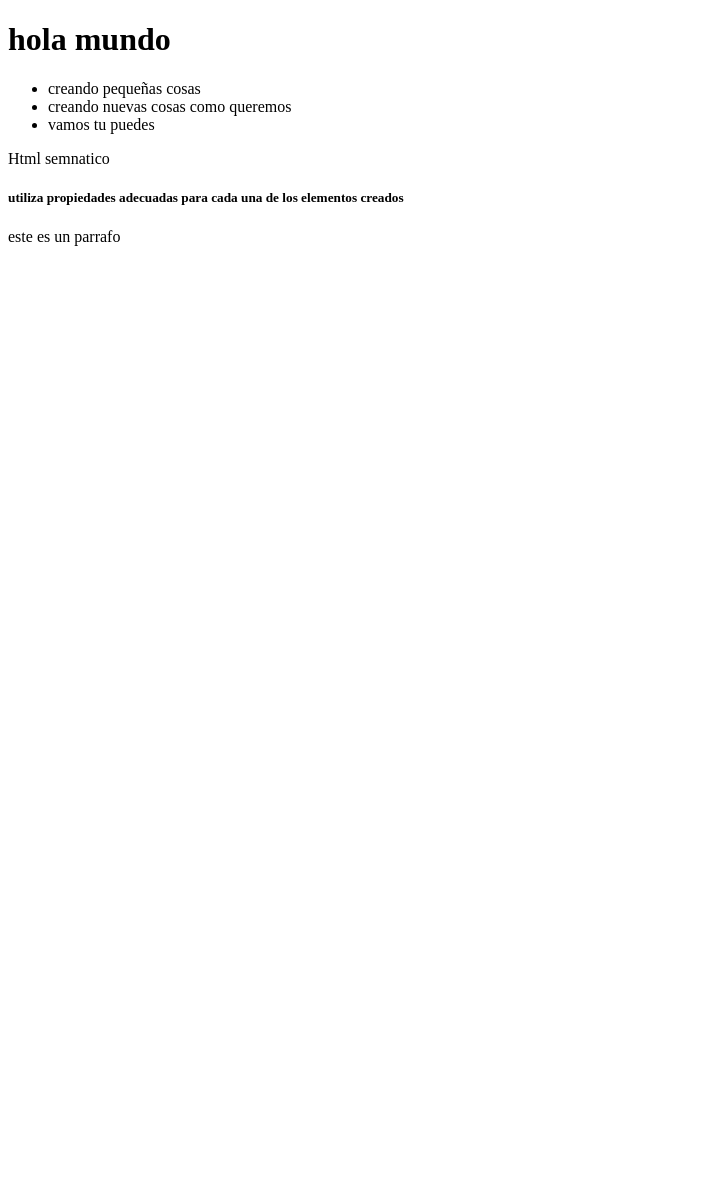
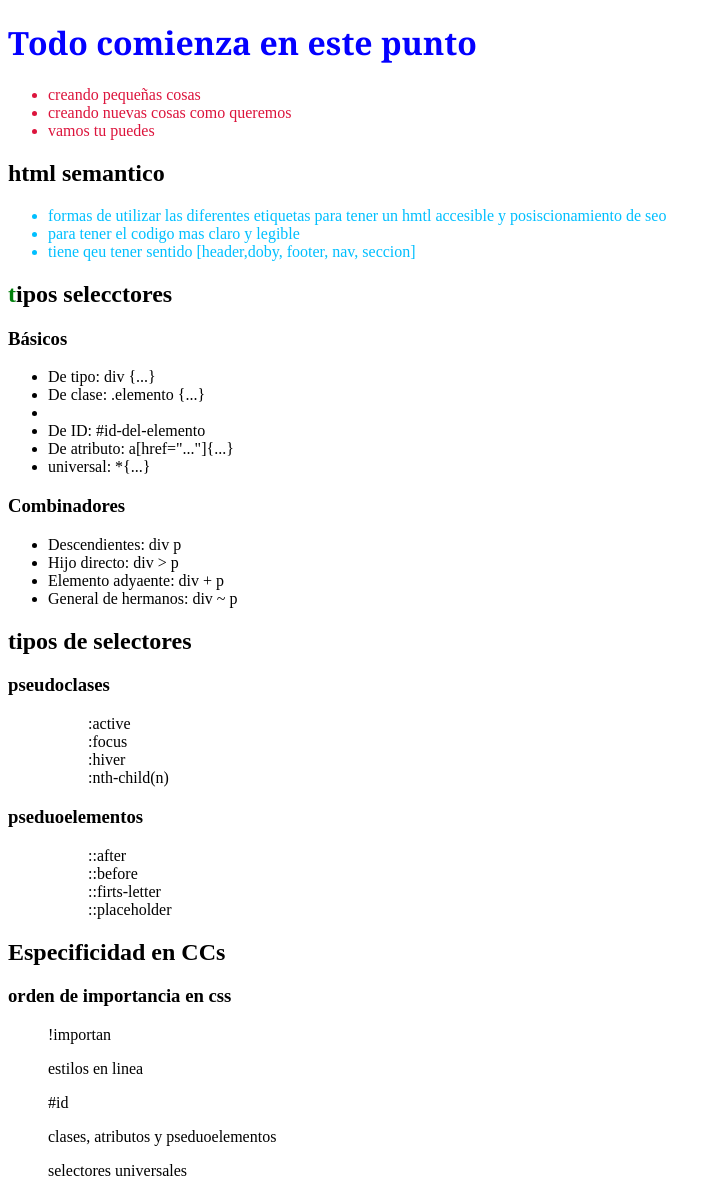
Before and after one commit to edixon-javier/Portafolio_personal, a plain HTML site: page index.html in a window 1280 px wide. Shown: the top 1183 px of the page, without its empty margins (0-721 px from the left). Before the commit the page ends 800 px from the top, so only its background shows below. Drawn offline with Linux system fonts and the light colour scheme.

Commit message:
se agrego el contendio de varias clases

```diff
--- a/index.html
+++ b/index.html
@@ -5,21 +5,106 @@
     <meta http-equiv="X-UA-Compatible" content="IE=edge">
     <meta name="viewport" content="width=device-width, initial-scale=1.0">
     <title>Document</title>
+    <style>
+        h1{
+
+            color: rgb(4, 0, 255);
+            justify-content: center;
+            font-family: Georgia, 'Times New Roman', Times, serif;
+        }
+
+        ol:hover {
+            color: chartreuse;
+        }
+        .inicio{
+            color: crimson;
+        }
+        #semantica{
+            color: deepskyblue;
+        }
+        #selec::first-letter{
+            color: rgb(0, 128, 11);
+        }
+
+    </style>
 </head>
+
 <body>
-    <h1>hola mundo</h1>
-    <div>
-        <ul>
+    <header>
+        <h1>Todo comienza en este punto</h1>
+
+        <ul class="inicio">
             <li>creando pequeñas cosas</li>
             <li>creando nuevas cosas como queremos</li>
             <li>vamos tu puedes</li>
         </ul>
-        <p>Html semnatico</p>
-        <h5>utiliza propiedades adecuadas para cada una de
-            los elementos creados
-        </h5>
 
-    </div>
-    <p>este es un parrafo</p>
+        <h2>html semantico</h2>
+        <ul id="semantica">
+
+            <li>formas de utilizar las diferentes etiquetas para tener un hmtl accesible y posiscionamiento de seo</li>
+
+            <li>para tener el codigo mas claro y legible</li>
+
+            <li>tiene qeu tener sentido [header,doby, footer, nav, seccion]</li>
+        </ul>
+
+        <p>
+            <h2 id="selec">tipos selecctores</h2>
+            <h3>Básicos</h3>
+            <ul>
+                <li>De tipo: div {...}</li>
+                <li>De clase: .elemento {...}<li>
+                <li>De ID: #id-del-elemento</li>
+                <li> De atributo: a[href="..."]{...}</li>
+                <li>universal: *{...}</li>
+            </ul>
+            <h3>Combinadores</h3>
+            <ul>
+                <li>Descendientes: div p</li>
+                <li>Hijo directo: div > p</li>
+                <li>Elemento adyaente: div + p</li>
+                <li>General de hermanos: div ~ p</li>
+            </ul>
+        </p>
+        <p>
+            <h2>tipos de selectores</h2>
+            <h3>pseudoclases</h3>
+            <ul>
+               <ol>:active</ol>
+               <ol>:focus</ol>
+               <ol>:hiver</ol>
+               <ol>:nth-child(n)</ol>
+            </ul>
+            <h3>pseduoelementos</h3>
+            <ul>
+                <ol>::after</ol>
+                <ol>::before</ol>
+                <ol>::firts-letter</ol>
+                <ol>::placeholder</ol>
+             </ul>
+        </p>
+        <p>
+            <h2>Especificidad en CCs</h2>
+            <h3>orden de importancia en css</h3>
+            <ul>
+                <dl>!importan</dl>
+                <dl>estilos en linea</dl>
+                <dl>#id</dl>
+                <dl>clases, atributos y pseduoelementos</dl>
+                <dl>selectores universales</dl>
+            </ul>
+        </p>
+
+
+    </header>
+
+
+    <footer>
+
+            <img src="https://areajugones.sport.es/wp-content/uploads/2021/11/boku-no-hero-academia-the-movie-world-heroes-mission-fisico-1080x609.jpeg" alt="boku" >
+            <p>creo que este el el pie de apgina de mi html</p>
+    </footer>
+
 </body>
 </html>
```
